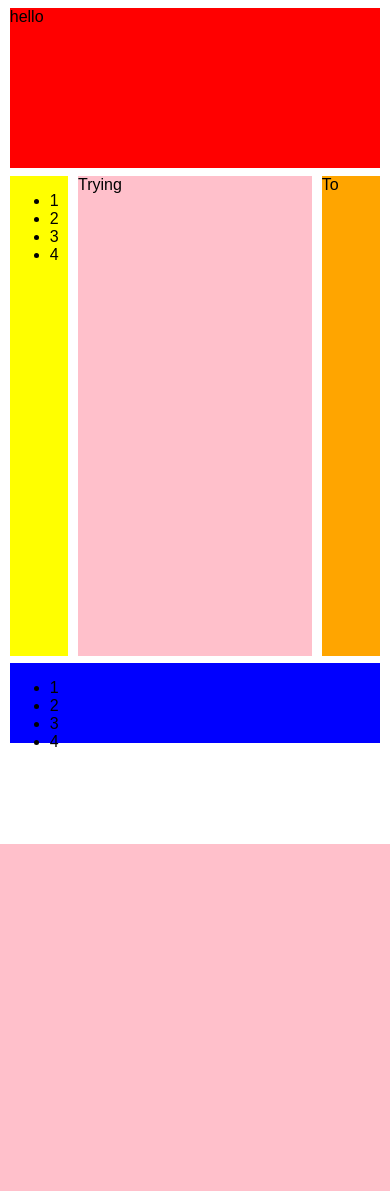
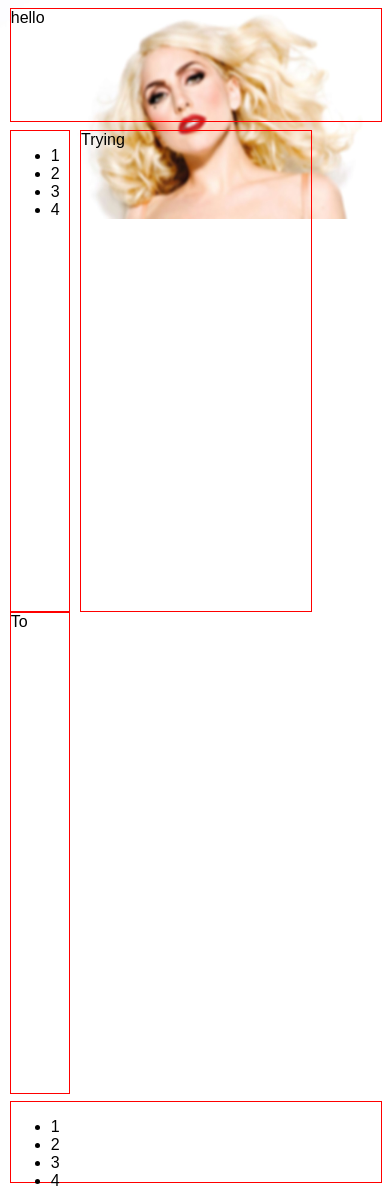
Before and after one commit to Yamikamisama/GagaSample, a PHP site: page /site_layout.html in a window 390 px wide. Before the commit the page ends 844 px from the top, so only its background shows below. Run offline with PHP 8.4, Linux system fonts and the light colour scheme.

Commit message:
add responsive background image

```diff
--- a/css/layout.css
+++ b/css/layout.css
@@ -1,22 +1,28 @@
+body{
+	background-image: url("../imgs/gaga_background.png");
+	background-repeat: no-repeat;
+	background-size: 100%;
+}
+
 #header{
-	height:10em;
+	height:7em;
 	width:95%;
-	background-color: red;
+	border: 1px solid red;
 	margin: 2% 2.5%
 }
 
 #left_nav{
 	height:30em;
 	width:15%;
-	background-color: yellow;
+	border: 1px solid red;
+	margin-left: 2.5%;
 	float: left;
-	margin-left: 2.5%;
 }
 
 #center_carousel{
 	height:30em;
-	width:60%;
-	background-color: pink;
+	width:59%;
+	border: 1px solid red;
 	float: left;
 	margin-left: 2.5%;
 }
@@ -24,7 +30,7 @@
 #right_twitter{
 	height:30em;
 	width:15%;
-	background-color: orange;
+	border: 1px solid red;
 	float: left;
 	margin: auto 2.5%;
 
@@ -33,7 +39,7 @@
 #footer{
 	height:5em;
 	width:95%;
-	background-color: blue;
+	border: 1px solid red;
 	display: inline-block;
 	margin: 2% 2.5%;
 }
--- a/site_layout.html
+++ b/site_layout.html
@@ -1,10 +1,11 @@
 <!DOCTYPE html>
 <html>
 <head>
-  <meta http-equiv="content-type" content="text/html; charset=utf-8"/>
-  <link rel="stylesheet" type="text/css" href="css/normalize.css">
-  <link rel="stylesheet" type="text/css" href="css/layout.css">
+	<meta http-equiv="content-type" content="text/html; charset=utf-8"/>
+	<link rel="stylesheet" type="text/css" href="css/normalize.css">
+	<link rel="stylesheet" type="text/css" href="css/layout.css">
 </head>
+<div id="wrapper">
 	<div id="header">
 		hello
 	</div>
@@ -36,5 +37,5 @@
 			<li>4</li>
 		</ul>
 	</div>
-
+</div>
 </html>
```
Also changed, not shown: imgs/gaga_background.png (added).
